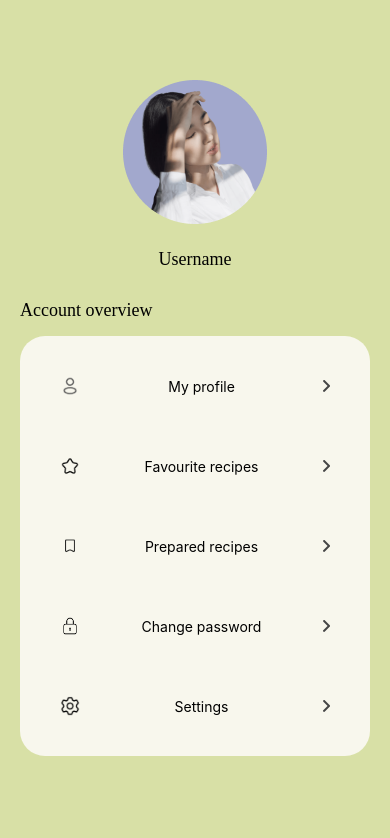
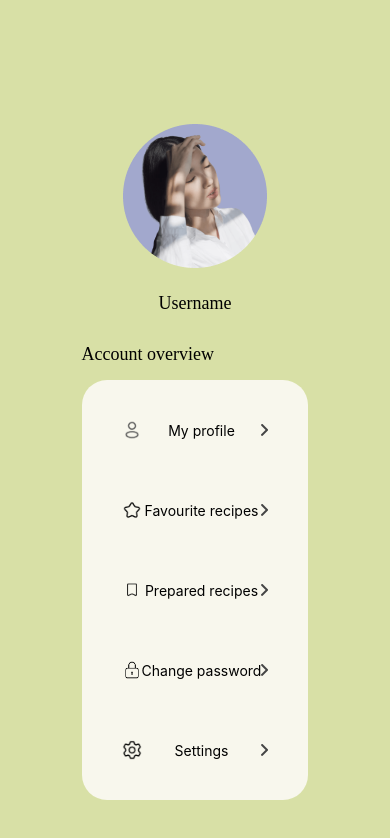
Before and after one commit to SihaoCheng123/MP_React, a React Native app: screen /UserScreen in a window 390 px wide. Shown: the top 838 px of the page. Built offline with nearby package versions, Linux system fonts and the light colour scheme.

Commit message:
pantallas users empezadas, hay que terminarlas

```diff
--- a/App.tsx
+++ b/App.tsx
@@ -22,7 +22,8 @@ export type RootStackParamList ={
     CartScreen: undefined,
     UserScreen: undefined,
     DetailedRecipe: undefined,
-    AddRecipeScreen: undefined
+    AddRecipeScreen: undefined,
+    ProfileScreen: undefined,
 }
 
 const Stack = createNativeStackNavigator<RootStackParamList>();
@@ -43,6 +44,8 @@ export default function App(){
         return (
             <NavigationContainer>
                 <Stack.Navigator screenOptions={{ headerShown: false }}>
+
+
                     <Stack.Screen name={"LoginScreen"} component={LoginScreen}></Stack.Screen>
                     <Stack.Screen name={"TabNavigator"} component={TabNavigator}></Stack.Screen>
                     <Stack.Screen name={"DetailedRecipe"} component={DetailedRecipeScreen} options={{ headerShown: false }}></Stack.Screen>
--- a/app/presentation/components/RecipeCard.tsx
+++ b/app/presentation/components/RecipeCard.tsx
@@ -2,23 +2,19 @@ import {FlatList, Image, StyleSheet, Text, View} from "react-native";
 import React from "react";
 import {simpleRecipeInterface} from "../interfaces/recipeInterface";
 import {AppColors} from "../theme/AppTheme";
+import App from "../../../App";
 
 interface IRecipeCardProps {
     recipe: simpleRecipeInterface[];
 }
 
 export const SimpleRecipeCard = ({recipe}: IRecipeCardProps) => {
-const colors = [
-    {id: 0, color: AppColors.white},
-    {id: 1, color: AppColors.secondary},
-    {id: 2, color: AppColors.primary}
- ]
 
     if (recipe.length > 0){
         return (
             <FlatList data={recipe}
                       renderItem={({item, index}) =>
-                          <View style={{...styleSimpleRecipeCardStyle.mainRecipeCardContainer, backgroundColor: colors[index].color}}>
+                          <View style={{...styleSimpleRecipeCardStyle.mainRecipeCardContainer, backgroundColor: AppColors.white}}>
                               <Text style={styleSimpleRecipeCardStyle.recipeNameText}>{item.recipeName}</Text>
                               <View style={styleSimpleRecipeCardStyle.imgAndIngredientsContainer}>
                                   <Image style={styleSimpleRecipeCardStyle.ingredientImg} source={item.image}/>
--- a/app/presentation/views/Home/HomeScreen.tsx
+++ b/app/presentation/views/Home/HomeScreen.tsx
@@ -18,7 +18,6 @@ function HomeScreen() {
         <View style={stylesHome.mainContainer}>
             <Text style={styleHome.textTitleUsername}>HELLO user!</Text>
 
-            {/* -- calendario de la semana */}
             <View style={stylesCalendar.calendarContainerHome}>
                 <CalendarWeek />
             </View>
@@ -27,7 +26,6 @@ function HomeScreen() {
                 Today's <Text style={{ color: AppColors.primary }}>menu!</Text>
             </Text>
 
-            {/* -- tarjetas de recetas home -- cuando no tienen nada */}
             <View style={styleHome.simpleCard}>
                 <Text style={styleHome.textSubtitle}>Breakfast</Text>
                 <SimpleRecipeCard recipe={[]} />
--- /dev/null
+++ b/app/presentation/views/User/SttingsScreen.tsx
@@ -0,0 +1,3 @@
+const SettingsScreen = () => {
+
+}
--- a/app/presentation/views/User/StylesUserScreen.tsx
+++ b/app/presentation/views/User/StylesUserScreen.tsx
@@ -1,56 +1,121 @@
-import {StyleSheet} from 'react-native';
-import {AppColors} from '../../theme/AppTheme';
+import { StyleSheet } from "react-native";
+import { AppColors } from "../../theme/AppTheme";
 
-const stylesUserScreen  = StyleSheet.create({
-    mainContainer:{
+const stylesUserScreen = StyleSheet.create({
+    mainContainer: {
         backgroundColor: AppColors.userProfileBackground,
-        width: '100%',
-        height: '100%',
+        width: "100%",
+        height: "100%",
+        alignItems: "center",
+        justifyContent: "center",
     },
-    imageContainer:{
-        alignSelf: 'center',
+    imageContainer: {
+        alignSelf: "center",
         marginTop: 80,
         width: 150,
         height: 150,
-        borderRadius: '50%'
+        borderRadius: 75,
     },
-    image:{
-        alignSelf: 'center',
-        justifyContent: 'center',
+    image: {
+        alignSelf: "center",
+        justifyContent: "center",
     },
-    text:{
+    text: {
         marginTop: 25,
-        justifyContent: 'center',
-        alignSelf: 'center',
+        justifyContent: "center",
+        alignSelf: "center",
         fontSize: 18,
-        fontFamily: 'Poppins',
+        fontFamily: "Poppins",
     },
-    textAccount:{
+    textAccount: {
         fontSize: 18,
-        fontFamily: 'Poppins',
+        fontFamily: "Poppins",
         paddingBottom: 15,
     },
-    boxAccountContainer:{
+    boxAccountContainer: {
         marginTop: 70,
         marginStart: 20,
         marginEnd: 20,
     },
-    boxContainer:{
+    boxContainer: {
         backgroundColor: AppColors.background,
         borderRadius: 25,
-        padding: 10
+        padding: 10,
     },
-    rowContainer:{
+    rowContainer: {
         backgroundColor: AppColors.background,
-        flexDirection: 'row',
-        justifyContent: 'space-between',
+        flexDirection: "row",
+        justifyContent: "space-between",
         padding: 30,
-        alignItems: 'center',
+        alignItems: "center",
     },
-    iconsAccountContainer:{
+    iconsAccountContainer: {
         width: 20,
         height: 20,
+    },
+
+    profileImageContainer: {
+        alignItems: "center",
+        marginBottom: 20,
+    },
+    profileImage: {
+        width: 130,
+        height: 130,
+        borderRadius: 60,
+    },
+    editButton: {
+        marginTop: 10,
+        backgroundColor: "#fff",
+        paddingVertical: 5,
+        paddingHorizontal: 20,
+        borderRadius: 20,
+    },
+    editText: {
+        color: "#000",
+        fontWeight: "bold",
+    },
+    profileFormContainer: {
+        backgroundColor: AppColors.background,
+        width: "90%",
+        padding: 20,
+        borderRadius: 20,
+    },
+    label: {
+        fontSize: 14,
+        fontWeight: "bold",
+        marginTop: 10,
+        color: "#000",
+    },
+    input: {
+        height: 40,
+        borderColor: "#ccc",
+        borderWidth: 1,
+        borderRadius: 10,
+        paddingHorizontal: 10,
+        marginTop: 10,
+        marginBottom: 10,
+        backgroundColor: "#fff",
+    },
+    saveButton: {
+        backgroundColor: "#C3D38E", // Color verde claro
+        marginTop: 20,
+        paddingVertical: 10,
+        borderRadius: 20,
+        alignItems: "center",
+    },
+    saveButtonText: {
+        color: "#fff",
+        fontWeight: "bold",
+    },
+
+    textTitle:{
+        fontSize: 24,
+        fontWeight: "bold",
+        marginBottom: 10,
+        marginTop: 30,
+        alignSelf: "flex-start",
+        color: AppColors.black,
     }
-})
+});
 
 export default stylesUserScreen;
--- a/app/presentation/views/addRecipe/AddRecipeComponent.tsx
+++ b/app/presentation/views/addRecipe/AddRecipeComponent.tsx
@@ -4,7 +4,6 @@ import stylesAddRecipe from "./StylesAddRecipe";
 import {PropsStackNavigation} from "../../interfaces/StackNav";
 import AddRecipeViewModel from "./ViewModel";
 import {useEffect, useState} from "react";
-import add = Animated.add;
 import {useUserLocalStorage} from "../../hooks/UseUserLocalStorage";
 import {UserIdInterface} from "../../../domain/entities/Recipe";
 import {UserInterface} from "../../../domain/entities/User";
```
Also changed, not shown: app/presentation/views/User/FavRecipe.tsx (added, +22 -0 lines), app/presentation/views/User/PasswordScreen.tsx (added, +37 -0 lines), app/presentation/views/User/PreparedRecipes.tsx (added, +25 -0 lines), app/presentation/views/User/ProfileScreen.tsx (added, +44 -0 lines), assets/arrow-back.png (added), assets/security.png (added).
